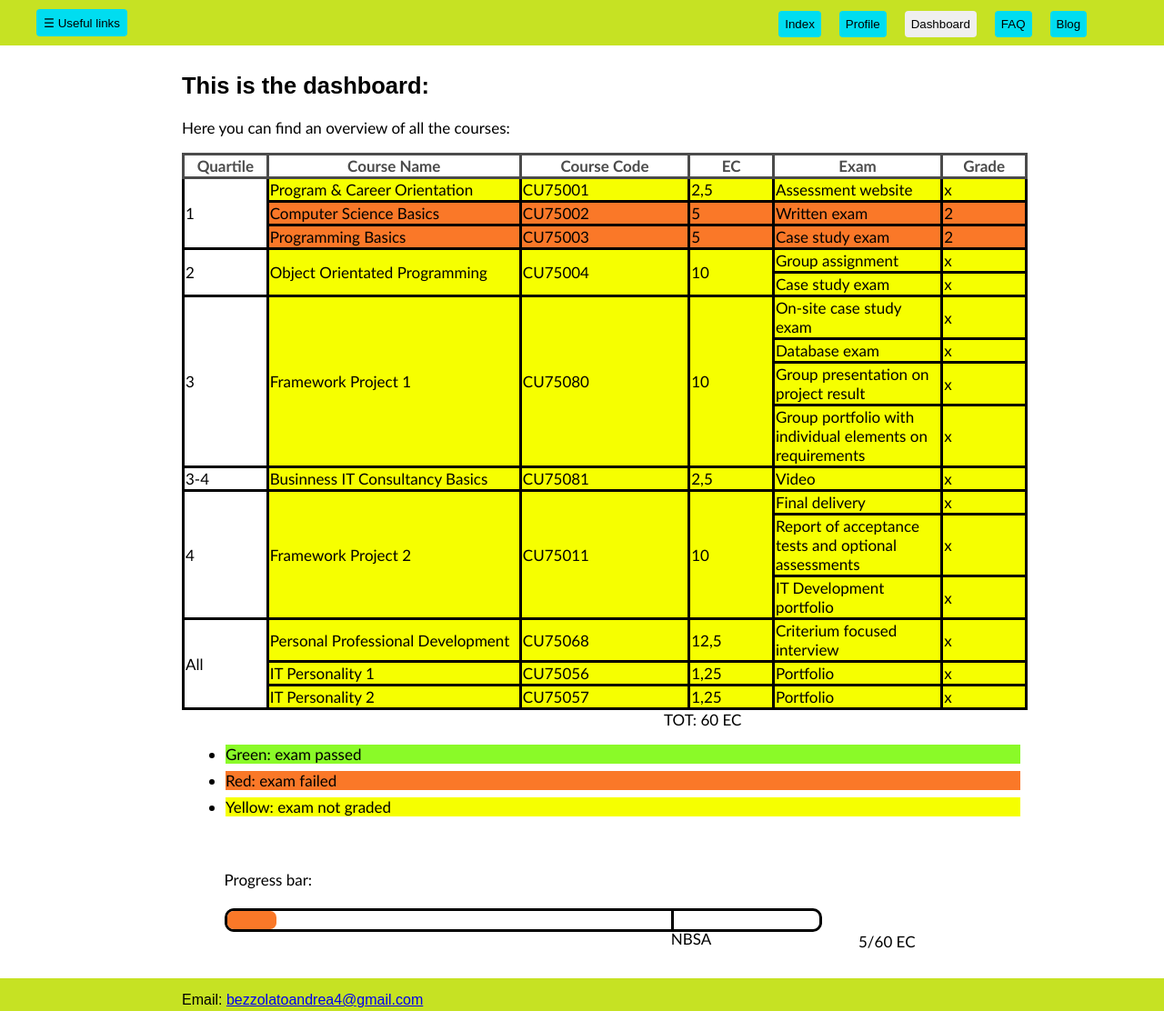
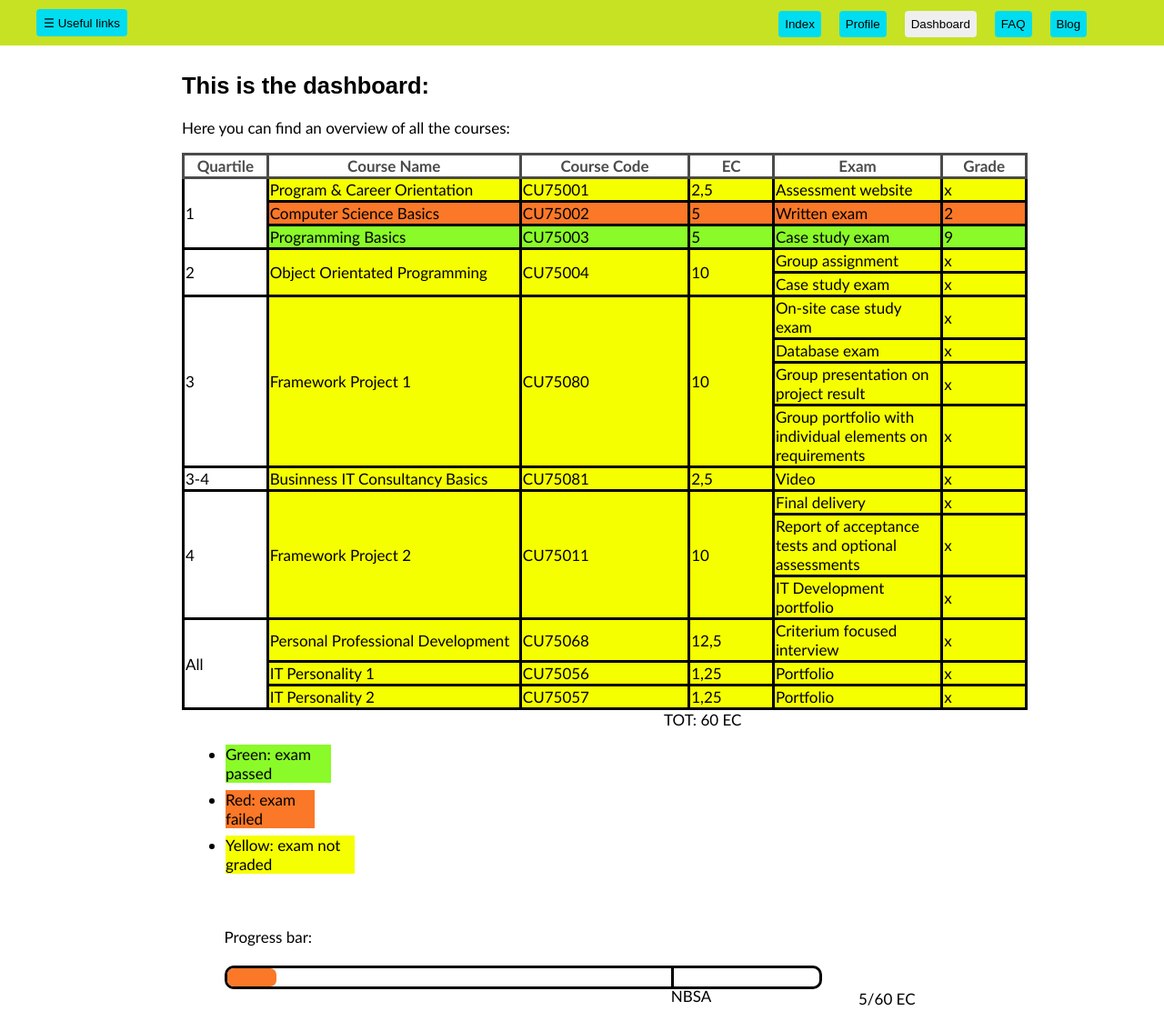
Before and after one commit to Andrea-B3zz/Andrea-B3zz.github.io, a plain HTML site: page dashboard.html in a window 1280 px wide. Shown: the top 1112 px of the page at 91% size. Drawn offline with Linux system fonts and the light colour scheme.

Commit message:
Last updates pt2

```diff
--- a/dashboard.html
+++ b/dashboard.html
@@ -97,12 +97,12 @@
           <td>Written exam </td>
           <td>2</td>
         </tr>
-        <tr class="fail">
+        <tr class="pass">
           <td>Programming Basics</td>
           <td>CU75003</td>
           <td>5</td>
           <td>Case study exam</td>
-          <td>2</td>
+          <td>9</td>
         </tr>
         <tr class="notgr">
           <td rowspan="2" class="quartile">2</td>
@@ -193,9 +193,9 @@
 
       <article>
         <ul>
-          <li class="pass">Green: exam passed</li>
-          <li class="fail">Red: exam failed</li>
-          <li class="notgr">Yellow: exam not graded</li>
+          <li id ="greenLegend" class="pass">Green: exam passed</li>
+          <li id ="redLegend" class="fail">Red: exam failed</li>
+          <li id ="yellowLegend" class="notgr">Yellow: exam not graded</li>
         </ul>
       </article>
       <br>
--- a/style.css
+++ b/style.css
@@ -233,3 +233,15 @@ td {
 #ind {
   margin-left: 80%;
 }
+
+#greenLegend{
+  width:13%;
+}
+
+#yellowLegend{
+  width:16%;
+}
+
+#redLegend{
+  width:11%;
+}
```
Also changed, not shown: post.html (+2 -1 lines).
